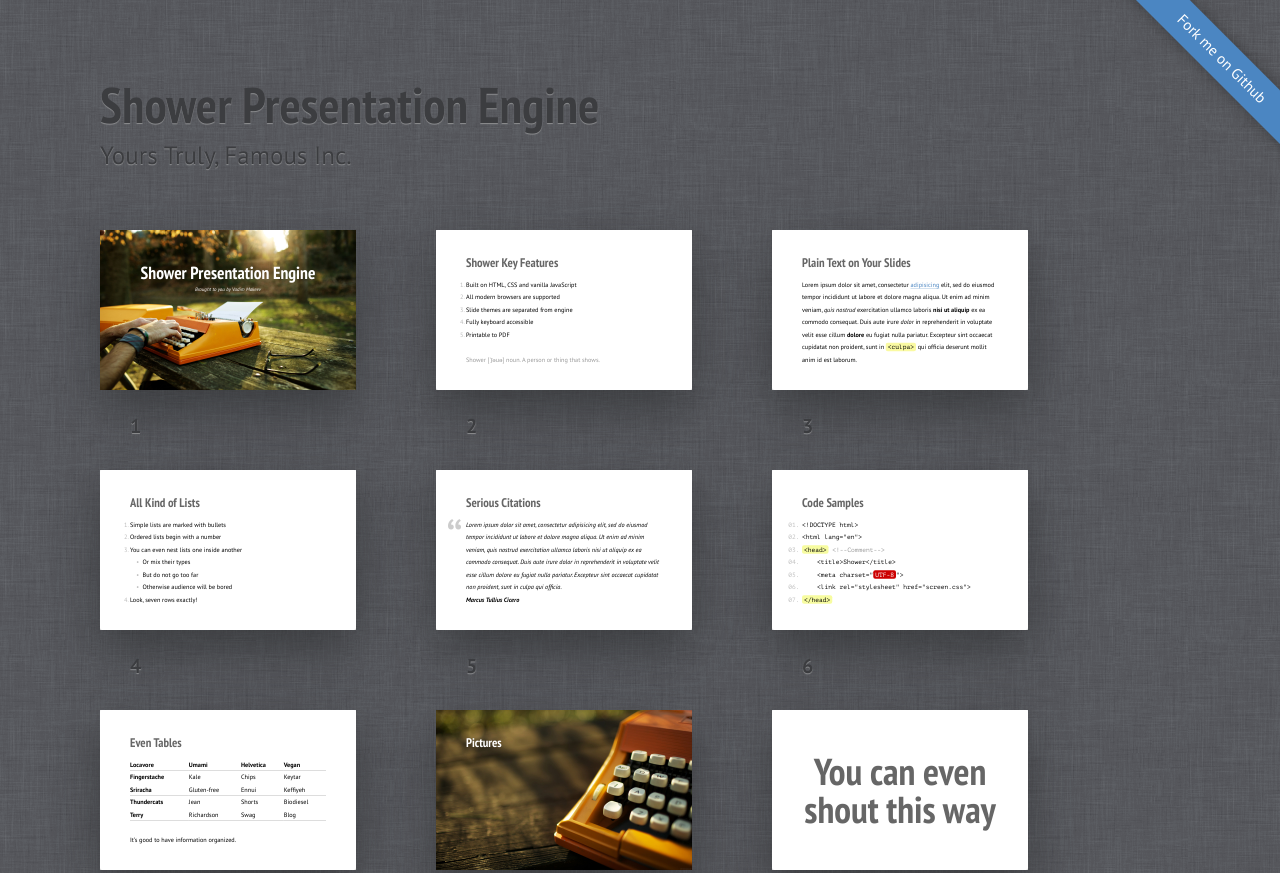
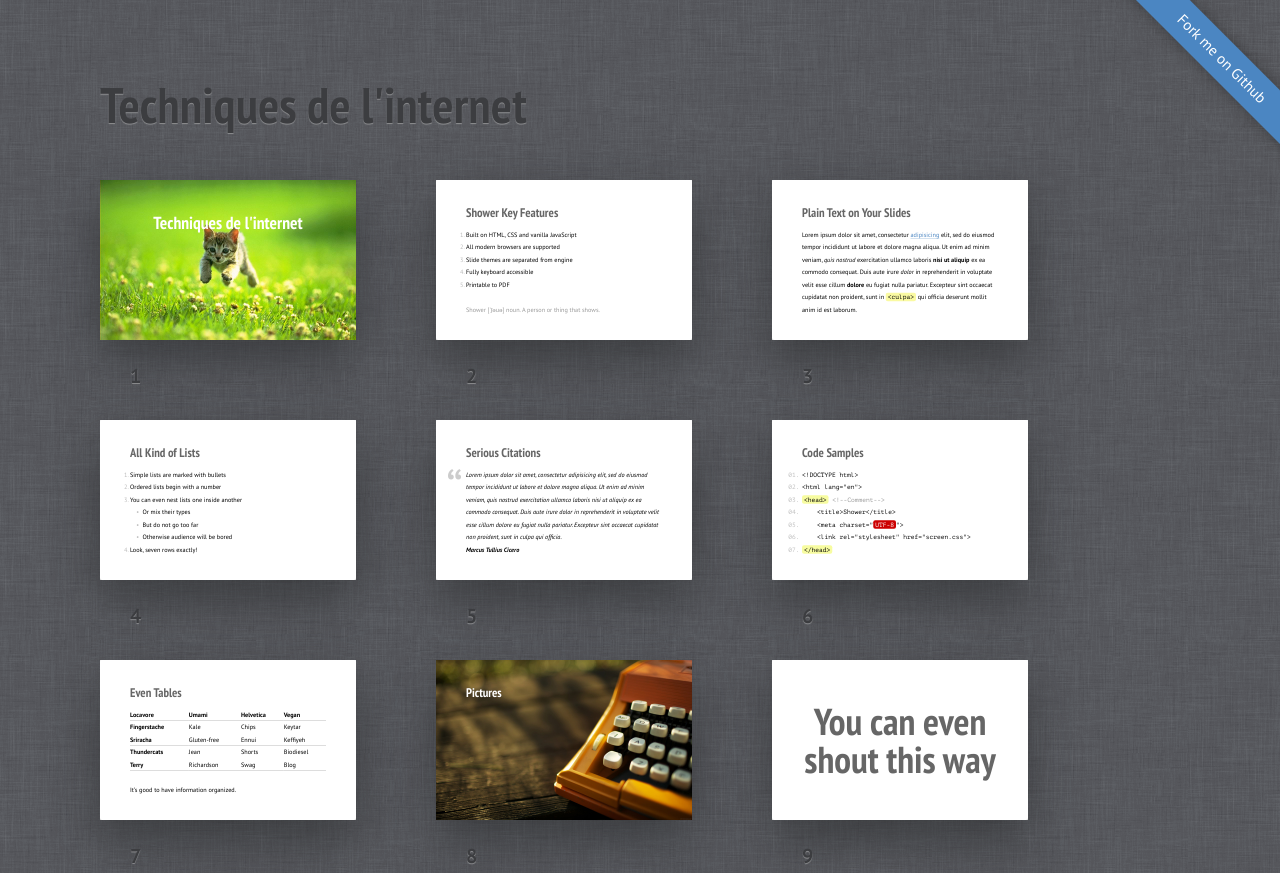
Before and after one commit to iammichiel/techniques-internet, a plain HTML site: page index.html in a window 1280 px wide. Shown: the top 873 px of the page. Drawn offline with Linux system fonts and the light colour scheme.

Commit message:
Testing.

```diff
--- a/index.html
+++ b/index.html
@@ -8,14 +8,15 @@
 	<link rel="stylesheet" href="shower/themes/ribbon/styles/screen.css">
 </head>
 <body class="list">
+
 	<header class="caption">
-		<h1>Shower Presentation Engine</h1>
-		<p>Yours Truly, Famous Inc.</p>
+		<h1>Techniques de l'internet</h1>
 	</header>
+
 	<section class="slide cover" id="Cover"><div>
-		<h2>Shower Presentation Engine</h2>
-		<p>Brought to you by <a href="http://pepelsbey.net">Vadim Makeev</a></p>
-		<img src="pictures/cover.jpg" alt="">
+		<h2>Techniques de l'internet</h2>
+		<!-- <p>Brought to you by <a href="http://pepelsbey.net">Vadim Makeev</a></p> -->
+		<img src="pictures/cute-kitten-playing.jpg" alt="">
 		<!--
 			To apply styles to the certain slides
 			set slide ID to get needed elements
```
Also changed, not shown: shower/themes/bright/index.html (+1 -4 lines), pictures/cute-kitten-playing.jpg (added).
